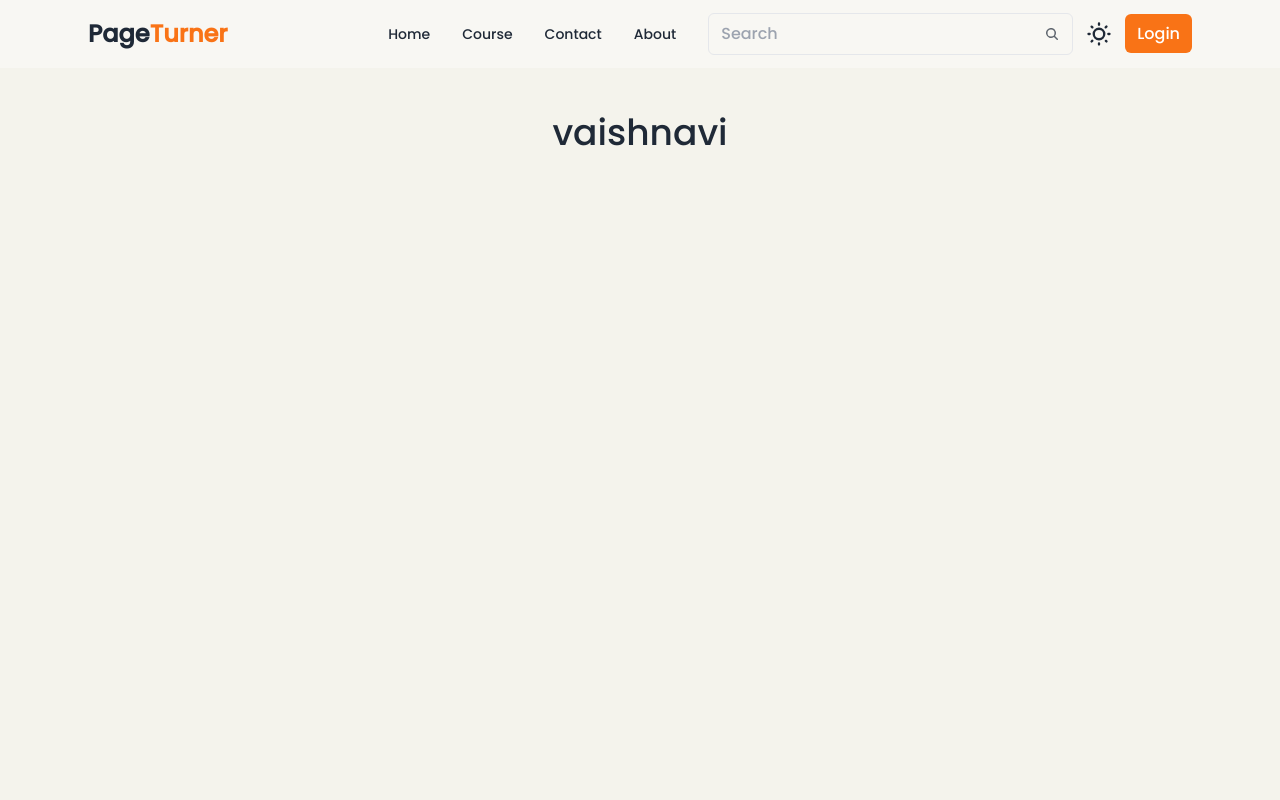
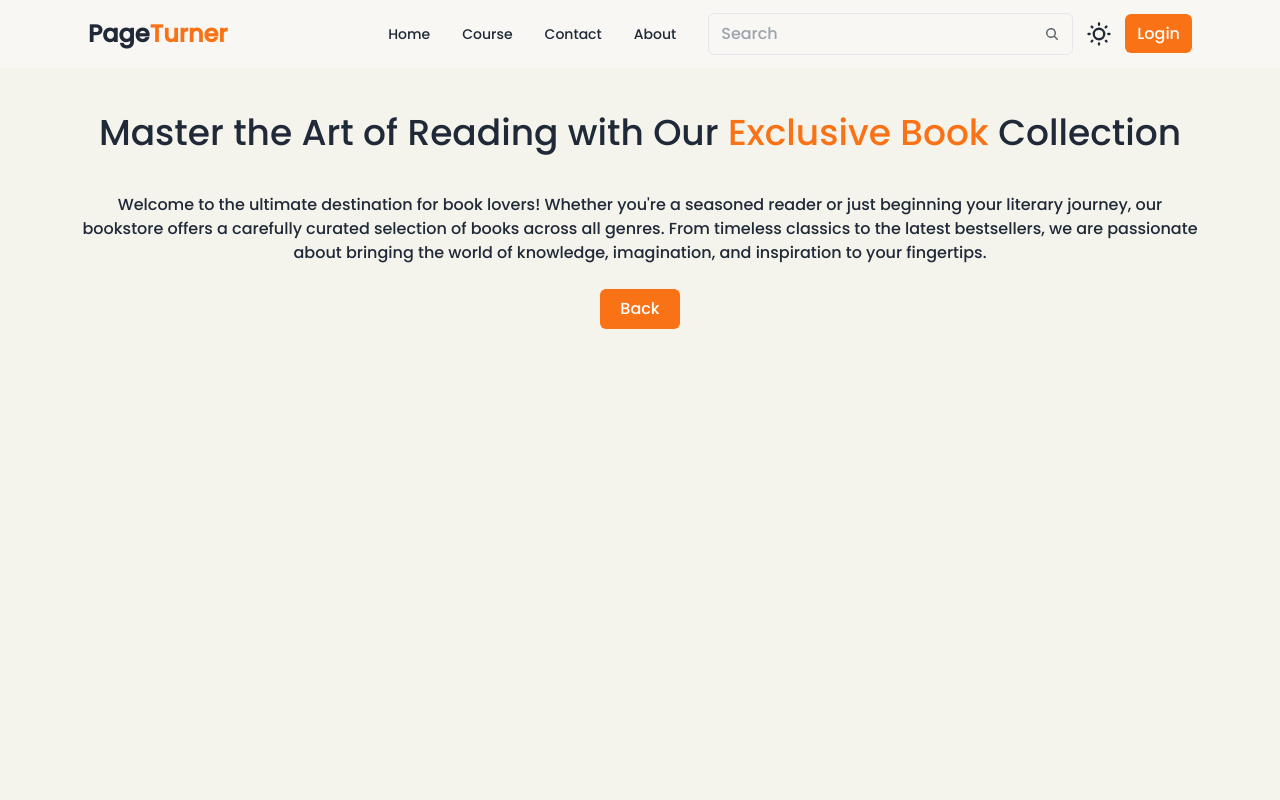
Before and after one commit to vaishu249/book-store-website, a React (Vite) app in the folder Frontend/: page /course in a window 1280 px wide. Shown: the top 800 px of the page. Built offline with nearby package versions, Linux system fonts and the light colour scheme.

Commit message:
Added heading and paragraph

```diff
--- a/Frontend/src/Components/Course.jsx
+++ b/Frontend/src/Components/Course.jsx
@@ -5,8 +5,24 @@ const Course = () => {
         <>
             <div className='max-w-screen-2x1 container mx-auto md:px-20 px-4'>
                 <div className='mt-28 item-center justify-center text-center'>
-                <h1 className='text-2xl md:text-4xl'>vaishnavi</h1>
-                <p></p>
+                    <h1 className='text-2xl md:text-4xl'>
+                        Master the Art of Reading with Our <span className='text-orange-500'>Exclusive Book</span> Collection
+                    </h1>
+                    <p className='mt-10'>
+                        Welcome to the ultimate destination for book lovers!
+                        Whether you're a seasoned reader or just beginning your
+                        literary journey, our bookstore offers a carefully curated
+                        selection of books across all genres. From timeless classics
+                        to the latest bestsellers, we are passionate about bringing
+                        the world of knowledge, imagination, and inspiration to your
+                        fingertips.
+                    </p>
+                    <button className='bg-orange-500 text-white px-5 py-2 rounded-md hover:bg-slate-900 duration-300 cursor-pointer mt-6'>
+                        Back
+                    </button>
+                </div>
+                <div>
+
                 </div>
             </div>
         </>
```
Lines whose indentation alone changed are shown as unchanged.
